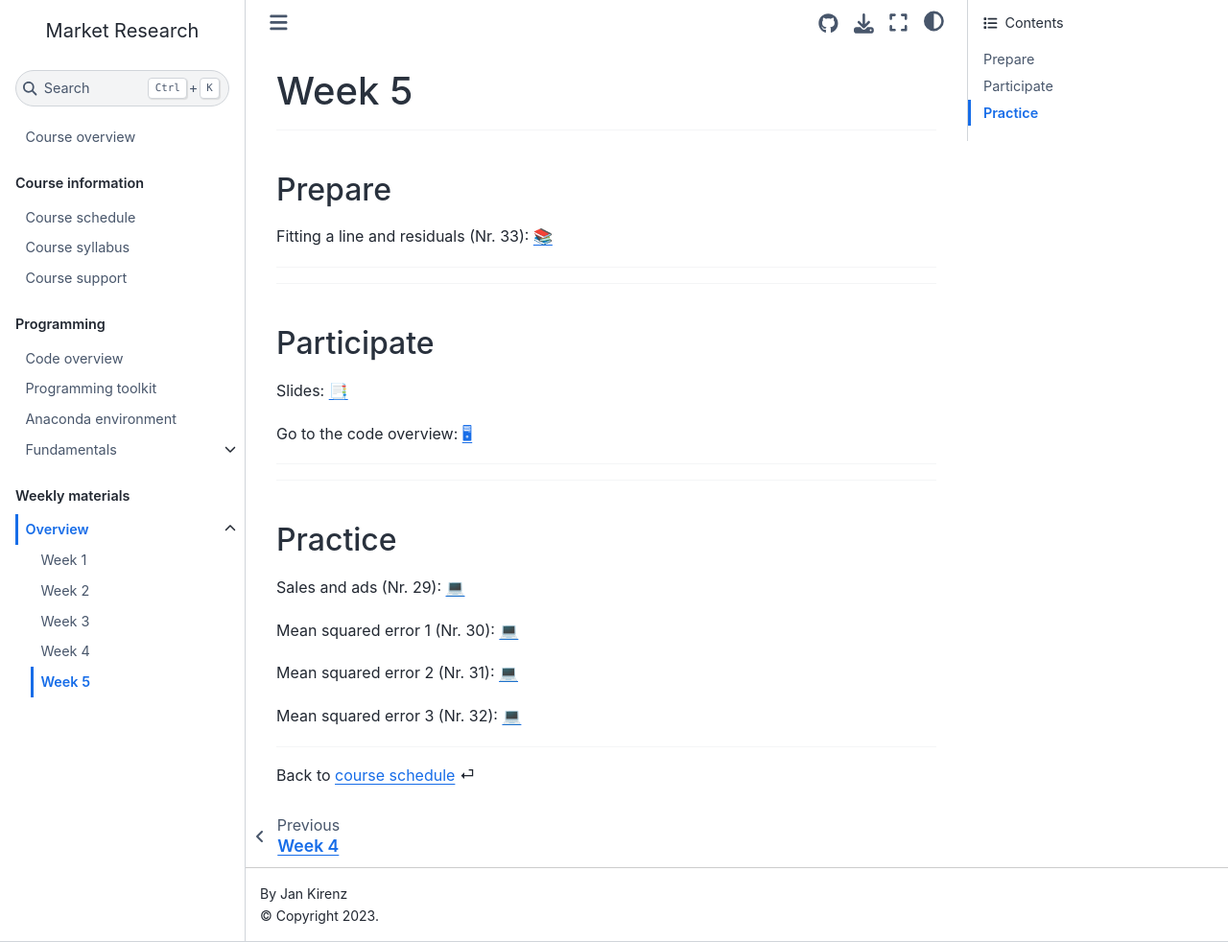
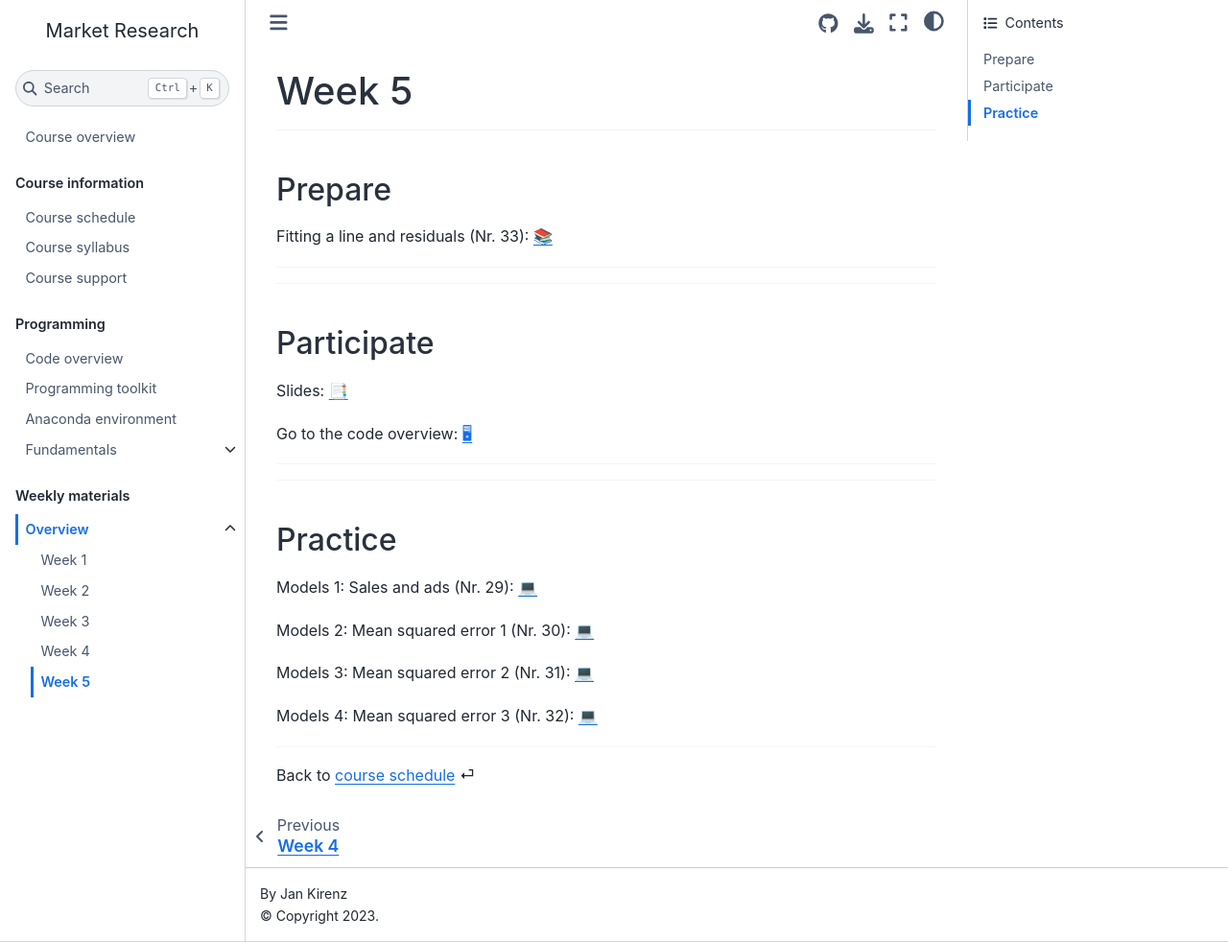
Before and after one commit to mr-ws22/website, a Jupyter Book: the page built from weeks/week5.md, in a window 1280 px wide and 982 px high. Shown: the whole window at 96% size. Built offline with Jupyter Book 1.0.4 settings and Sphinx 7.4.7 and the Sphinx Book theme 1.1.4, drawn with Linux system fonts in a browser that asks for light colours; comment, search, counter and statistics services are not loaded.

Commit message:
Update week5.md

```diff
--- a/weeks/week5.md
+++ b/weeks/week5.md
@@ -35,16 +35,16 @@ Go to the code overview: [🖥](../code/code-overview.md)
 ## Practice
 
 
-Sales and ads (Nr. 29): [💻](../ae/models_1/07a-intro-sales-g.ipynb)
+Models 1: Sales and ads (Nr. 29): [💻](../ae/models_1/07a-intro-sales-g.ipynb)
 
 
-Mean squared error 1 (Nr. 30): [💻](../ae/models_2/07b-1-mse-g.ipynb)
+Models 2: Mean squared error 1 (Nr. 30): [💻](../ae/models_2/07b-1-mse-g.ipynb)
 
 
-Mean squared error 2 (Nr. 31): [💻](../ae/models_3/07b-2-mse-g.ipynb)
+Models 3: Mean squared error 2 (Nr. 31): [💻](../ae/models_3/07b-2-mse-g.ipynb)
 
 
-Mean squared error 3 (Nr. 32): [💻](../ae/models_4/07b-3-mse-g.ipynb)
+Models 4: Mean squared error 3 (Nr. 32): [💻](../ae/models_4/07b-3-mse-g.ipynb)
 
 
 ---
```
